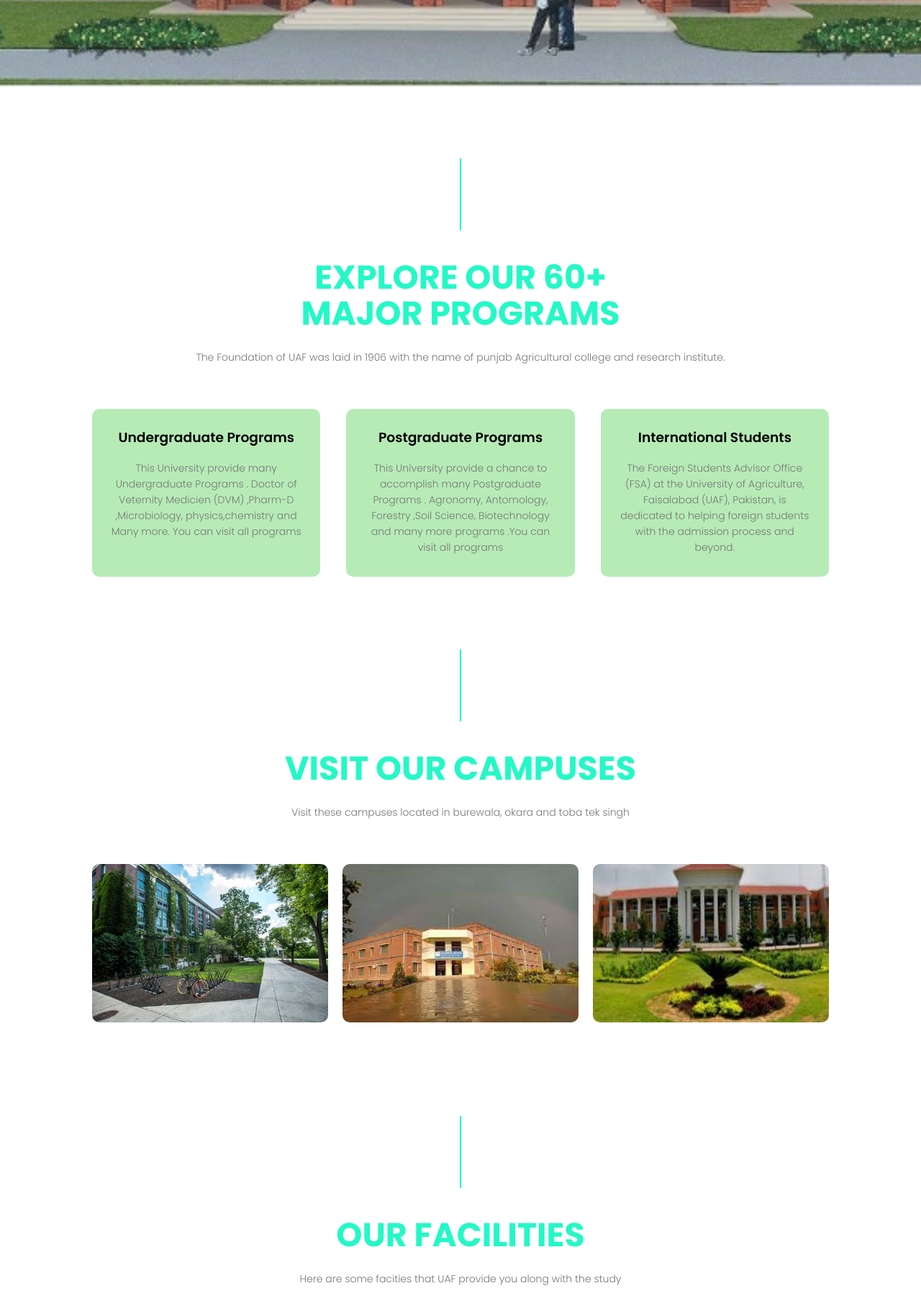
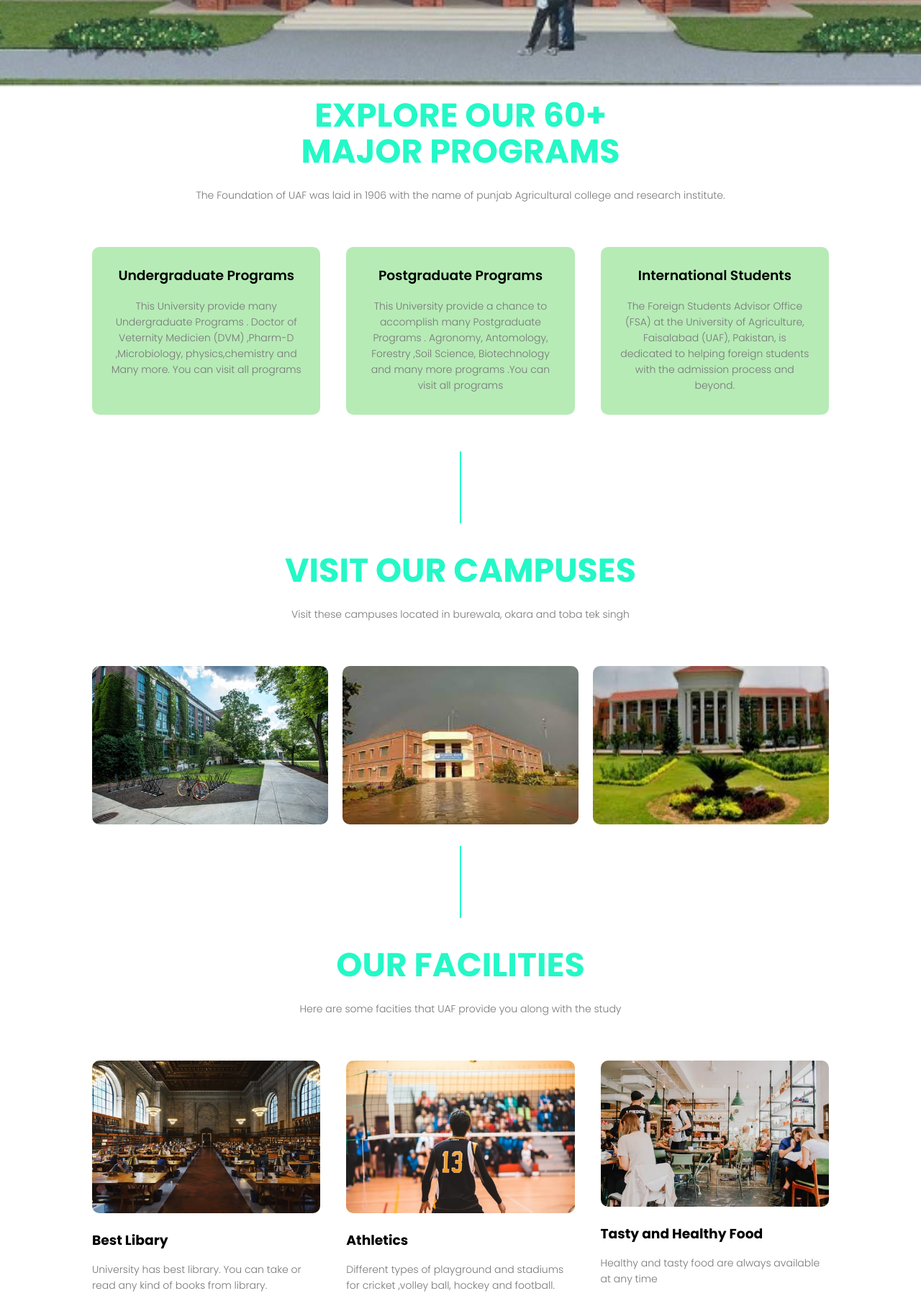
Before and after one commit to Muhammad-Uzair-Aslam/university-project-php, a plain HTML site: page index.html in a window 1280 px wide. Shown: the part 680-2480 px from the top of the page at 72% size. Drawn offline with Linux system fonts and the light colour scheme.

Commit message:
minimize spaces

```diff
--- a/index.html
+++ b/index.html
@@ -44,7 +44,7 @@
     <!-- Course Section Start -->
     <section class="course">
         <div class="PageBlock">
-            <div class="verticalLine"></div>
+
             <div class="Clear"></div>
         </div>
         <h1>EXPLORE OUR 60+ <br> MAJOR PROGRAMS</h1>
--- a/style.css
+++ b/style.css
@@ -189,7 +189,7 @@ nav .fa {
     width: 80%;
     margin: auto;
     text-align: center;
-    padding-top: 100px;
+    /* padding-top: 100px; */
 
 }
 
@@ -200,7 +200,7 @@ nav .fa {
 }
 
 .verticalLine {
-    widtH: 2px;
+    width: 2px;
     height: 100px;
     background: #24f8c7;
     margin: 0 auto 40px;
@@ -279,7 +279,7 @@ p {
     width: 80%;
     margin: auto;
     text-align: center;
-    padding-top: 50px;
+
 }
 
 .campus-col {
@@ -338,7 +338,7 @@ p {
     width: 80%;
     margin: auto;
     text-align: center;
-    padding-top: 100px;
+    /* padding-top: 100px; */
 }
 
 .facilities-col {
@@ -375,7 +375,7 @@ p {
 .testimonials {
     margin: auto;
     width: 80%;
-    padding-top: 100px;
+    /* padding-top: 100px; */
     text-align: center;
 }
 
@@ -423,7 +423,7 @@ p {
 /* Call To Action Section Start */
 
 .cta {
-    margin: 100px auto;
+    margin: 20px auto;
     width: 80%;
     background-image: linear-gradient(rgba(0, 0, 0, 0.5), rgba(0, 0, 0, 0.7)), url(img/img.jpeg);
     background-size: cover;
@@ -520,7 +520,7 @@ hr {
 .about-us {
     width: 80%;
     margin: auto;
-    padding-top: 80px;
+    /* padding-top: 80px; */
     padding-bottom: 50px;
 }
 
```
